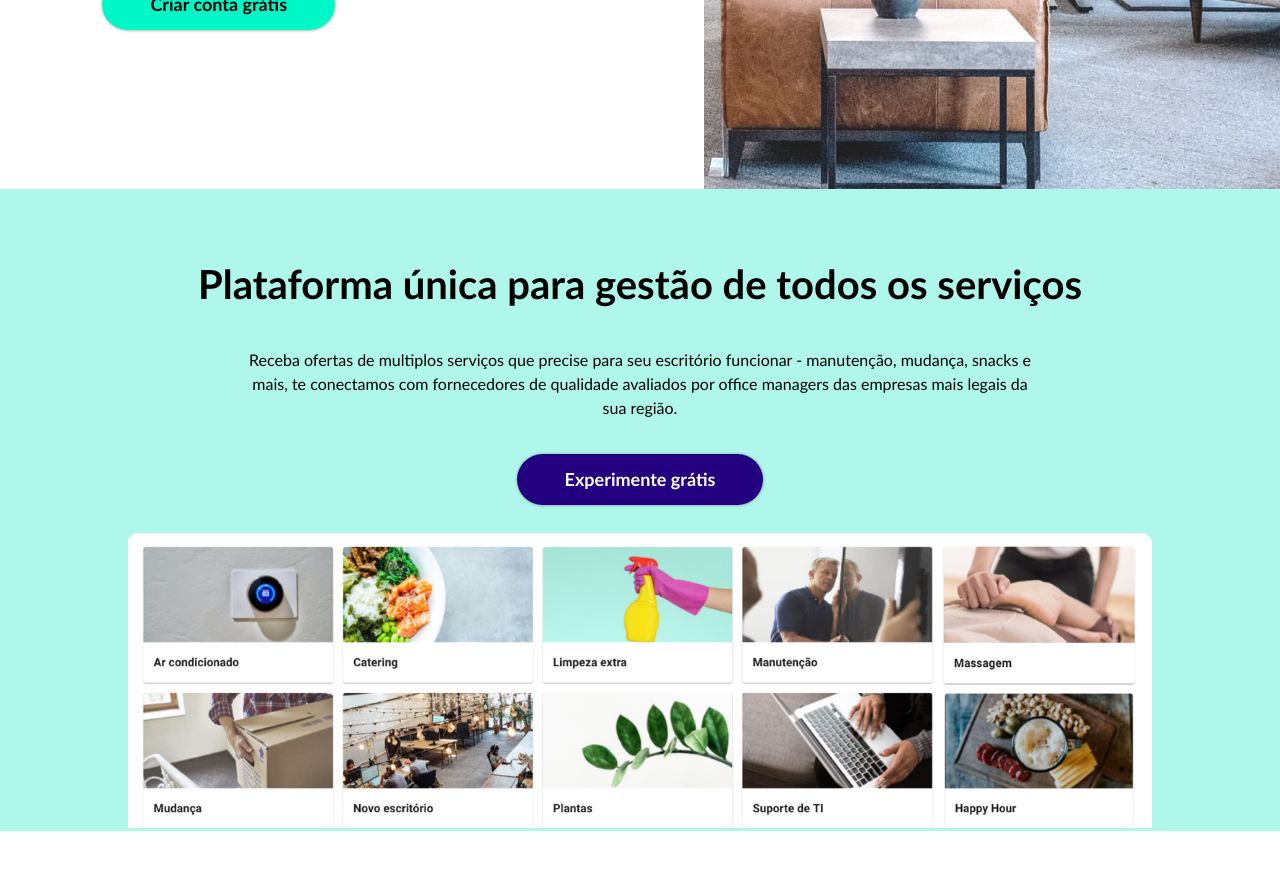
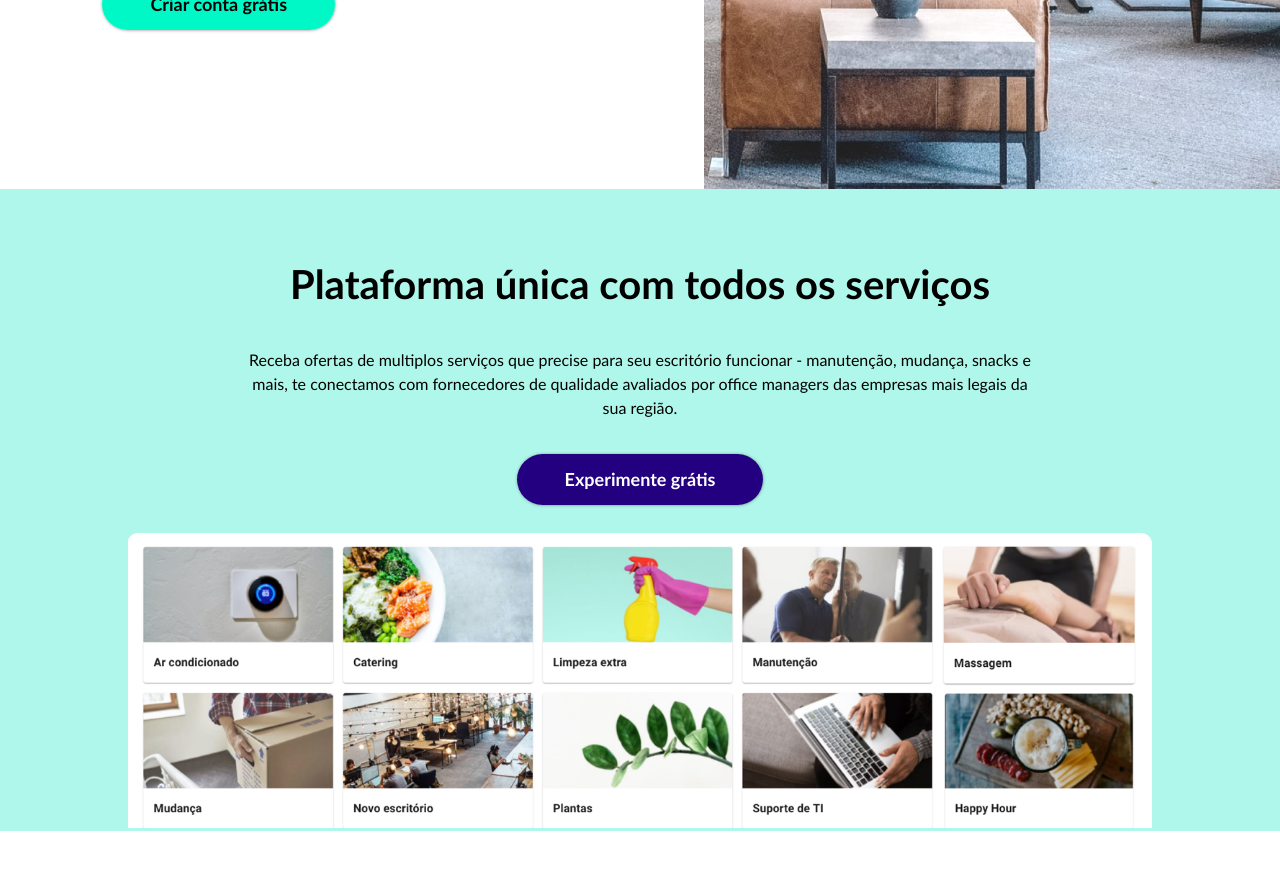
Before and after one commit to lobby-tech/lobby.tech, a Jekyll site: the page built from index.html, in a window 1280 px wide and 900 px high, scrolled down 517 px. Shown: the top 870 px of the window. Built offline with Jekyll 4.4.1, drawn with Linux system fonts in a browser that asks for light colours.

Commit message:
Updated text

```diff
--- a/index.html
+++ b/index.html
@@ -27,7 +27,7 @@ layout: home
   </section>
 
   <section class="section__feature--mid green">
-    <h2>Plataforma única para gestão de todos os serviços</h2>
+    <h2>Plataforma única com todos os serviços</h2>
     <p class="p--mid">
       Receba ofertas de multiplos serviços que precise para seu escritório funcionar
       - manutenção, mudança, snacks e mais, te conectamos com fornecedores de qualidade
```
